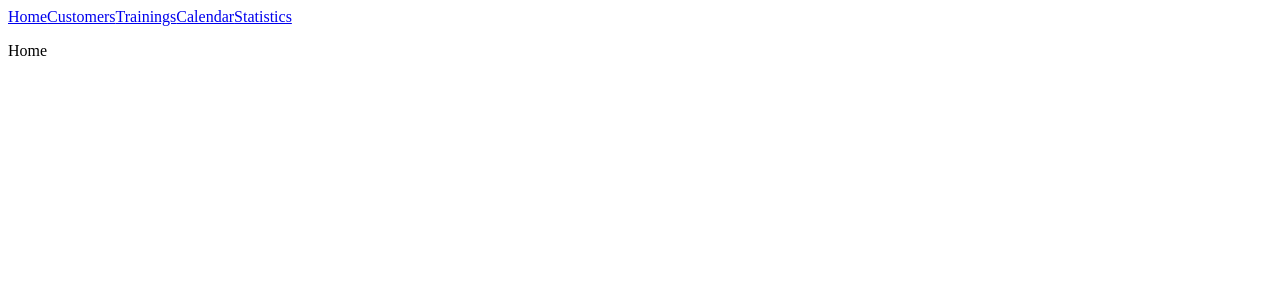
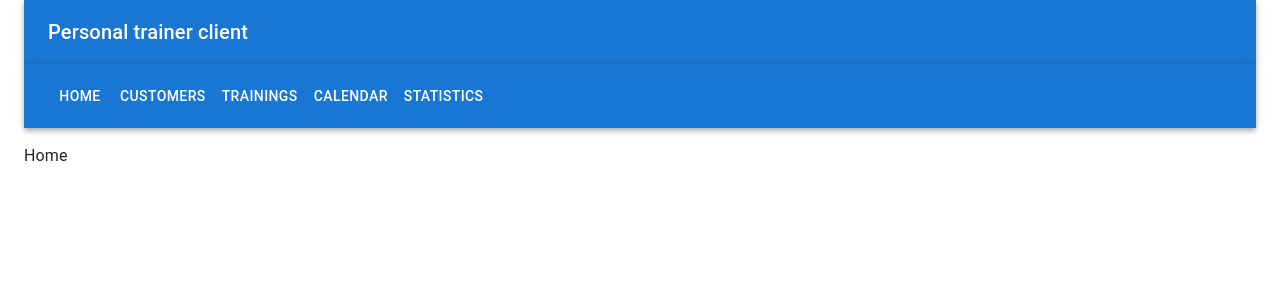
Before and after one commit to devaajanne/personal-trainer-client, a React (Vite) app: page / in a window 1280 px wide. Shown: the top 300 px of the page. Built offline with nearby package versions, Linux system fonts and the light colour scheme.

Commit message:
Added Material style to app title and navigation

```diff
--- a/src/App.jsx
+++ b/src/App.jsx
@@ -1,17 +1,43 @@
 import "./stylings/App.css";
 import { Link, Outlet } from "react-router-dom";
+import Container from "@mui/material/Container";
+import CssBaseline from "@mui/material/CssBaseline";
+import AppBar from "@mui/material/AppBar";
+import Toolbar from "@mui/material/Toolbar";
+import Typography from "@mui/material/Typography";
+import Button from "@mui/material/Button";
 
 export default function App() {
   return (
     <div>
-      <nav>
-        <Link to={"/"}>Home</Link>
-        <Link to={"/customerlist"}>Customers</Link>
-        <Link to={"/traininglist"}>Trainings</Link>
-        <Link to={"/trainingcalendar"}>Calendar</Link>
-        <Link to={"/trainingstatistics"}>Statistics</Link>
-      </nav>
-      <Outlet />
+      <Container maxWidth='x1'>
+        <CssBaseline />
+        <AppBar position='static'>
+          <Toolbar>
+            <Typography variant='h6'>Personal trainer client</Typography>
+          </Toolbar>
+        </AppBar>
+        <AppBar position='static'>
+          <Toolbar>
+            <Button component={Link} to='/' color='inherit'>
+              Home
+            </Button>
+            <Button component={Link} to='/customerlist' color='inherit'>
+              Customers
+            </Button>
+            <Button component={Link} to='/traininglist' color='inherit'>
+              Trainings
+            </Button>
+            <Button component={Link} to='/trainingcalendar' color='inherit'>
+              Calendar
+            </Button>
+            <Button component={Link} to='/trainingstatistics' color='inherit'>
+              Statistics
+            </Button>
+          </Toolbar>
+        </AppBar>
+        <Outlet />
+      </Container>
     </div>
   );
 }
```
